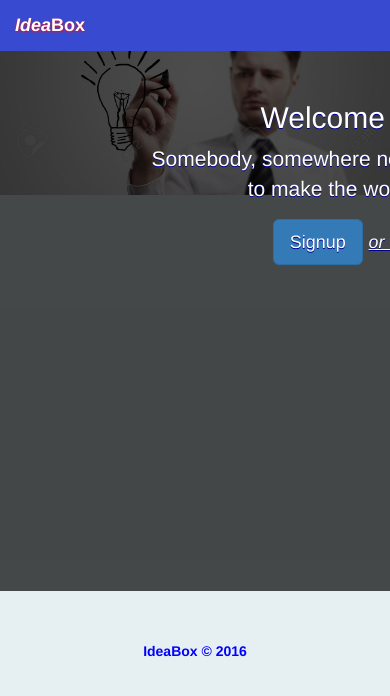
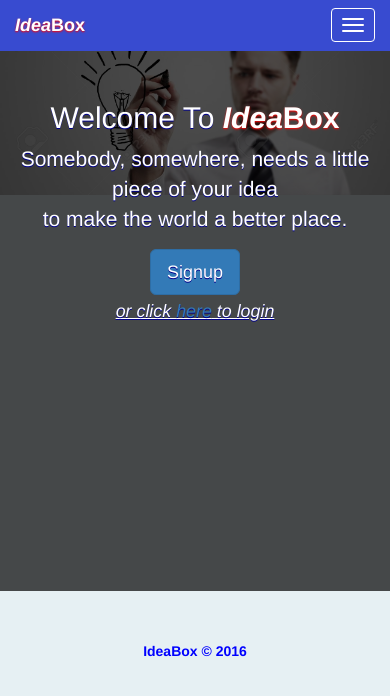
Before and after one commit to fortunesalertbox/ideabox, a Flask app: page /welcome in a window 390 px wide; the page is wider, and only the part inside the window is pictured. Shown: the top 696 px of that part. Run offline with Flask 2, Linux system fonts and the light colour scheme; some libraries are stand-ins or nearby versions.

Commit message:
mobile toggle nav added

```diff
--- a/project/home/templates/index.html
+++ b/project/home/templates/index.html
@@ -48,7 +48,7 @@
 				</span>
 				</p>
 				<p>
-				{{ form.description(placeholder="Ideas comes so little, just share it", rows='5',cols='87') }}
+				{{ form.description(placeholder="Ideas comes so little, just share it",rows='5',cols='87', style="width:100%")}}
 				<span class="error">
 				  {% if form.description.errors %}
 				    {% for error in form.description.errors %}
--- a/project/home/templates/welcome.html
+++ b/project/home/templates/welcome.html
@@ -32,13 +32,14 @@
 <div class="welcome">
 <div class="jumbotron ">
   <div class="container hello">
-	<h2>Welcome To Ideabox</h2>
+	<h2>Welcome To <span id="logo"><em>Idea</em>Box</span></h2>
 	<p>
-		Somebody, somewhere
-		needs a little piece of an idea<br>
+		Somebody, somewhere,
+		needs a little piece of your idea<br>
 		to make the  world a better place.
 	</p>
-	<p><a class="btn btn-primary btn-lg" href="/signup" role="button">Signup</a> <em class="small">or click <a href="/login">here</a> to login</em></p>
+	<p><a class="btn btn-primary btn-lg" href="/signup" role="button">Signup</a> <br>
+	<em class="small">or click <a href="/login">here</a> to login</em></p>
   </div>
 </div>
 </div>
--- a/project/static/css/custom.css
+++ b/project/static/css/custom.css
@@ -21,6 +21,12 @@
 	background: rgb(56, 75, 208);
 }
 
+.navbar-toggle{
+	border: 1px solid white;
+}
+.icon-bar{
+	background: white;
+}
 
 .navstyle-links a:hover{
 	color: darkblue;
@@ -41,7 +47,6 @@
 .welcome{
 	background:url(../images/backg.jpg) fixed no-repeat;
 	background-size: 100%;
-	min-width: 800px;
 }
 
 .small{
--- a/project/users/views.py
+++ b/project/users/views.py
@@ -76,5 +76,5 @@
 def logout():
 	#session.pop('logged_in', None)
 	logout_user()
-	flash('You were logged out.')
+	flash('You\'ve been logged out.')
 	return redirect(url_for('home.welcome'))
```
